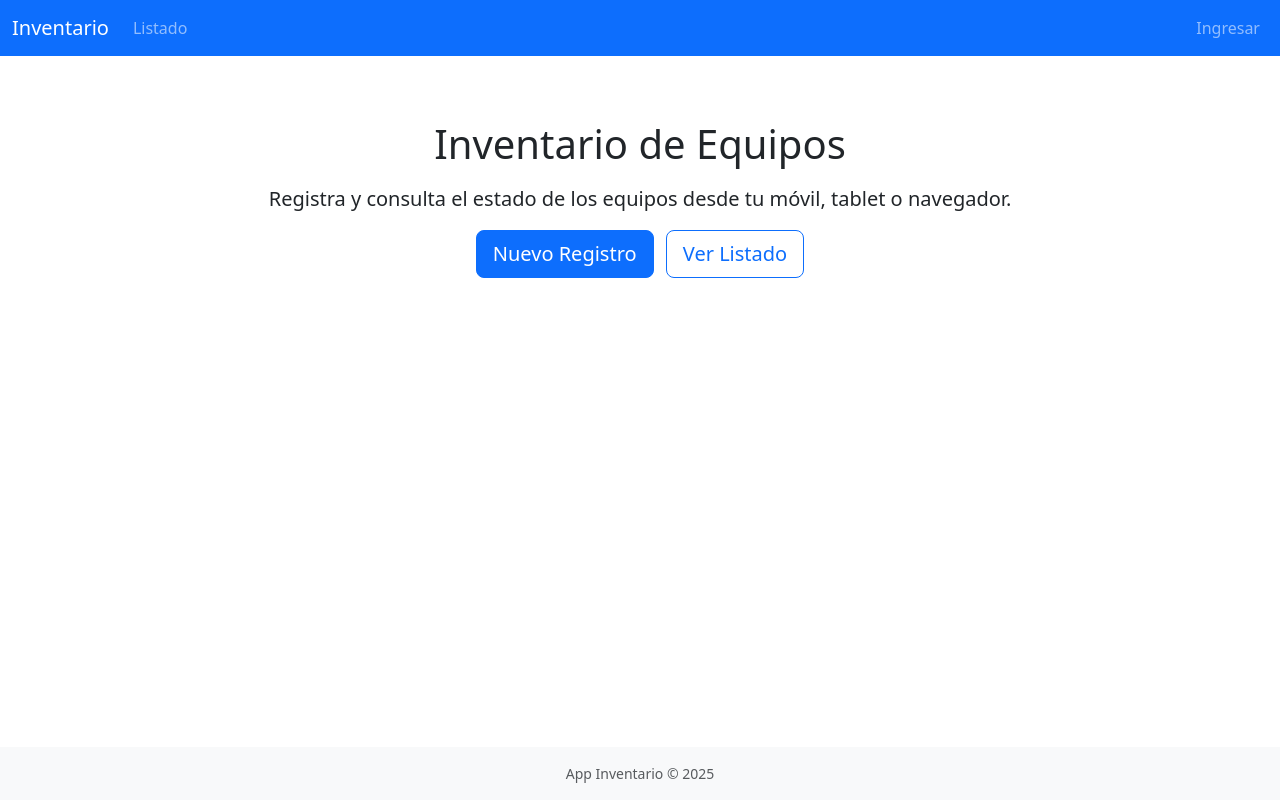
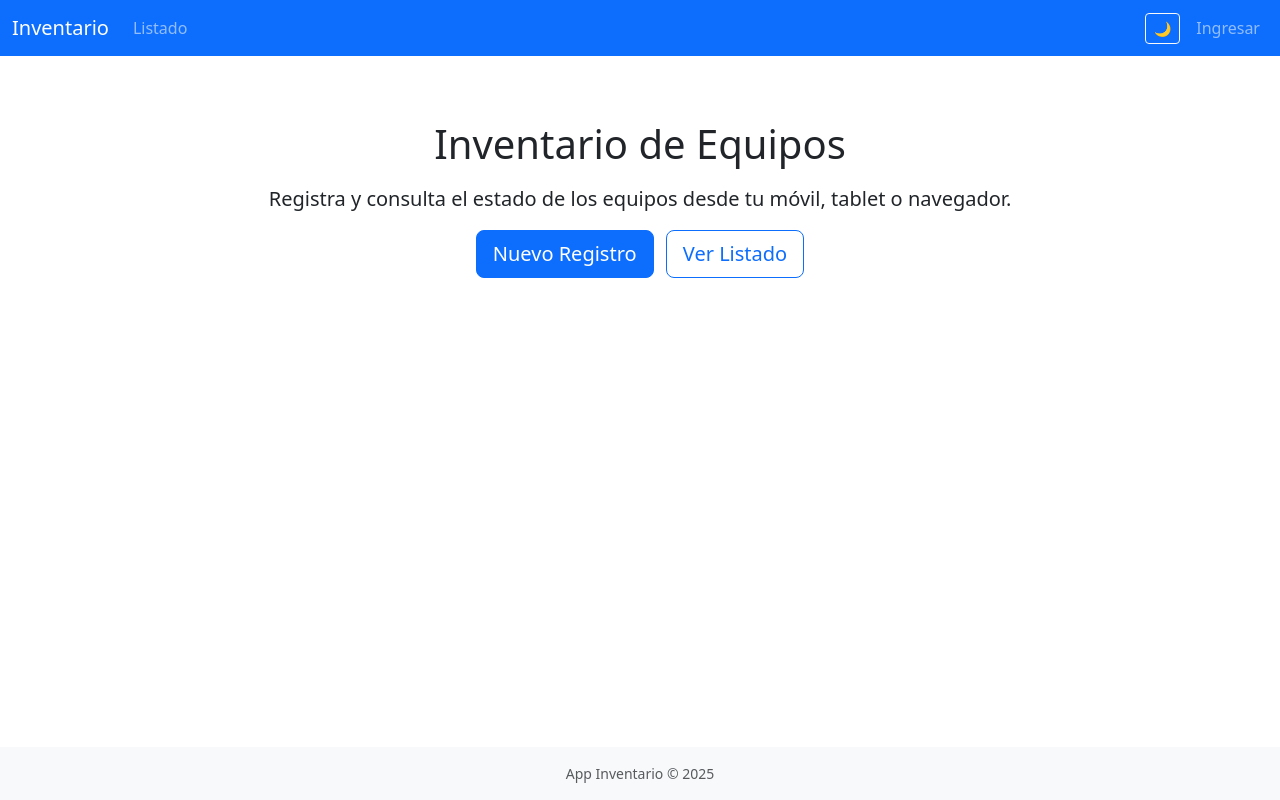
Before and after one commit to chagoo/APP_INVENTARIO, a Flask app: page / in a window 1280 px wide. Run offline with Flask 3, Linux system fonts and the light colour scheme.

Commit message:
feat: add theme toggle and responsive typography

```diff
--- a/inventario/static/css/styles.css
+++ b/inventario/static/css/styles.css
@@ -1,7 +1,24 @@
-body { -webkit-font-smoothing: antialiased; }
+:root {
+  --font-base-size: 1rem;
+}
+
+body {
+  -webkit-font-smoothing: antialiased;
+  font-size: var(--font-base-size);
+}
+
+[data-bs-theme="dark"] {
+  --bs-body-bg: #121212;
+  --bs-body-color: #e9ecef;
+  --bs-card-bg: #1e1e1e;
+  --bs-border-color: #2e2e2e;
+}
+
 .table-responsive { max-height:70vh; }
+
 @media (max-width: 576px){
-  table.table thead { position:sticky; top:0; background:#fff; }
+  table.table thead { position:sticky; top:0; background: var(--bs-body-bg); }
   .navbar-brand { font-size:1rem; }
   h1.display-6 { font-size:1.5rem; }
+  :root { --font-base-size: 0.9375rem; }
 }
--- a/inventario/templates/base.html
+++ b/inventario/templates/base.html
@@ -1,5 +1,5 @@
 <!doctype html>
-<html lang="es" class="h-100">
+<html lang="es" class="h-100" data-bs-theme="light">
   <head>
     <meta charset="utf-8">
     <meta name="viewport" content="width=device-width, initial-scale=1, viewport-fit=cover">
@@ -11,14 +11,14 @@
     <link rel="stylesheet" href="{{ url_for('static', filename='css/styles.css') }}">
   </head>
   <body class="d-flex flex-column h-100">
-    <nav class="navbar navbar-expand-lg navbar-dark bg-primary">
+    <nav class="navbar navbar-expand-lg navbar-dark bg-primary" role="navigation" aria-label="Navegación principal">
       <div class="container-fluid">
         <a class="navbar-brand" href="{{ url_for('web.index') }}">Inventario</a>
         <button class="navbar-toggler" type="button" data-bs-toggle="collapse" data-bs-target="#navbarsExample" aria-controls="navbarsExample" aria-expanded="false" aria-label="Toggle navigation">
           <span class="navbar-toggler-icon"></span>
         </button>
         <div class="collapse navbar-collapse" id="navbarsExample">
-          <ul class="navbar-nav me-auto mb-2 mb-lg-0">
+          <ul class="navbar-nav me-auto mb-2 mb-lg-0" aria-label="Menú principal">
             <li class="nav-item"><a class="nav-link" href="{{ url_for('web.inventario_listar') }}">Listado</a></li>
             {% if current_user.is_authenticated %}
               <li class="nav-item"><a class="nav-link" href="{{ url_for('web.inventario_nuevo') }}">Nuevo</a></li>
@@ -28,9 +28,12 @@
               {% endif %}
             {% endif %}
           </ul>
-          <ul class="navbar-nav ms-auto mb-2 mb-lg-0">
+          <ul class="navbar-nav ms-auto mb-2 mb-lg-0 align-items-center" aria-label="Menú de usuario">
+            <li class="nav-item me-2">
+              <button class="btn btn-sm btn-outline-light" id="themeToggle" type="button" aria-label="Cambiar tema">🌙</button>
+            </li>
             {% if current_user.is_authenticated %}
-              <li class="nav-item"><span class="navbar-text small me-2">👤 {{ current_user.username }} ({{ current_user.role }})</span></li>
+              <li class="nav-item"><span class="navbar-text small me-2" aria-label="Usuario actual">👤 {{ current_user.username }} ({{ current_user.role }})</span></li>
               <li class="nav-item"><a class="nav-link" href="{{ url_for('web.logout') }}">Salir</a></li>
             {% else %}
               <li class="nav-item"><a class="nav-link" href="{{ url_for('web.login') }}">Ingresar</a></li>
@@ -62,6 +65,14 @@
           navigator.serviceWorker.register("{{ url_for('web.sw') }}");
         });
       }
+      const storedTheme = localStorage.getItem('theme') || 'light';
+      document.documentElement.setAttribute('data-bs-theme', storedTheme);
+      const themeToggle = document.getElementById('themeToggle');
+      themeToggle && themeToggle.addEventListener('click', () => {
+        const current = document.documentElement.getAttribute('data-bs-theme') === 'dark' ? 'light' : 'dark';
+        document.documentElement.setAttribute('data-bs-theme', current);
+        localStorage.setItem('theme', current);
+      });
     </script>
     {% block scripts %}{% endblock %}
   </body>
```
